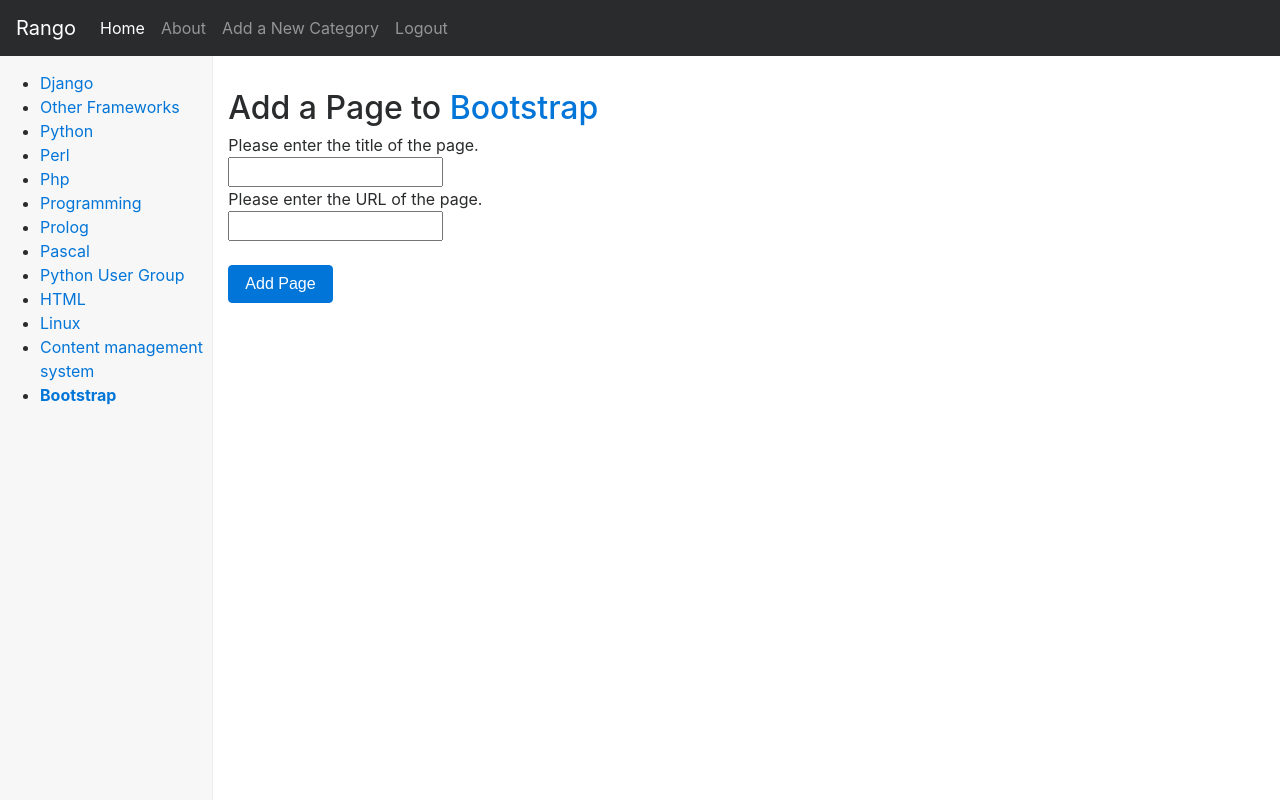
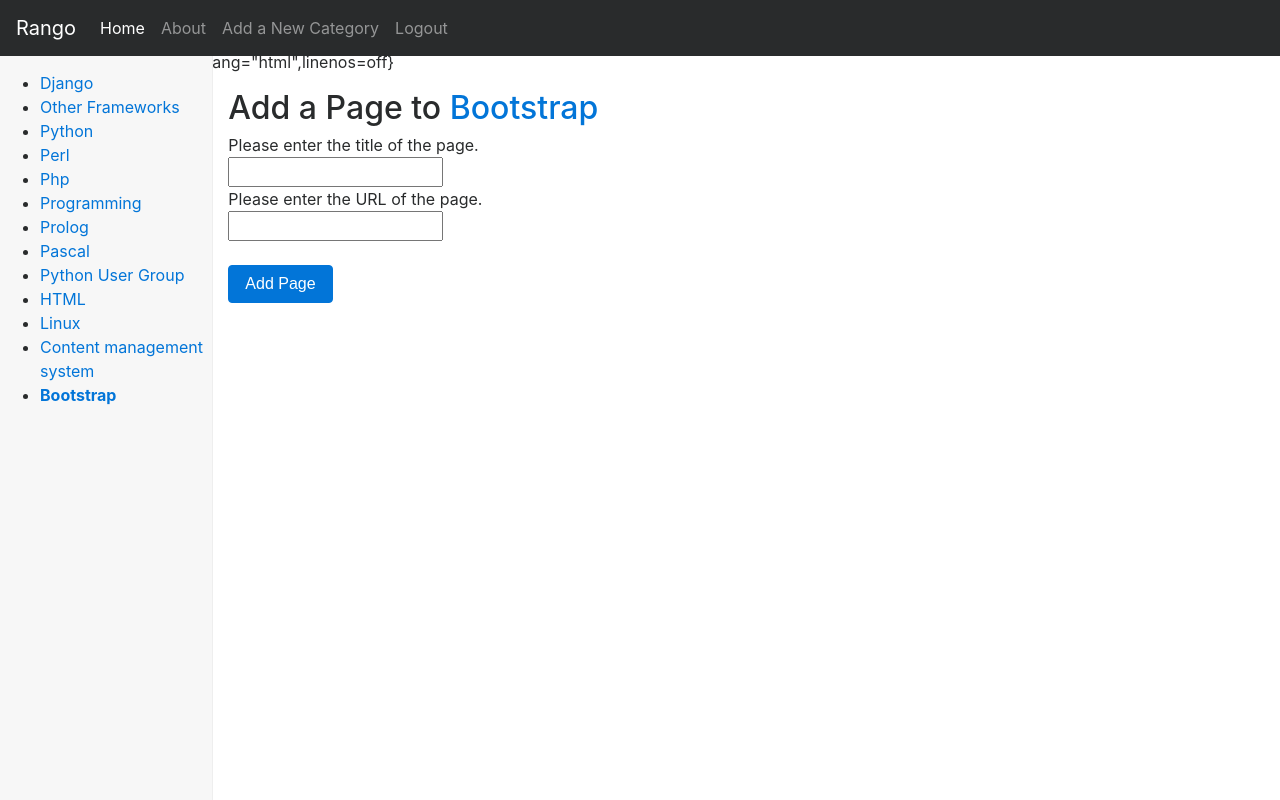
Before and after one commit to kalnynsh/tango_with_django, a Django app: page /rango/category/bootstrap/add_page/ in a window 1280 px wide. Run offline with Django 3.2, Linux system fonts and the light colour scheme; a user stored in the database is signed in; data comes from the database, SQL or seed files in the repository; some libraries are stand-ins or nearby versions.

Commit message:
97. In /templates/rango/add_page.html  revise adding first {lang="html",linenos=off}.

```diff
--- a/tango_with_django/templates/rango/add_page.html
+++ b/tango_with_django/templates/rango/add_page.html
@@ -1,3 +1,4 @@
+{lang="html", linenos=off}
 {% extends 'rango/base.html' %}
 {% load staticfiles %}
 
```
